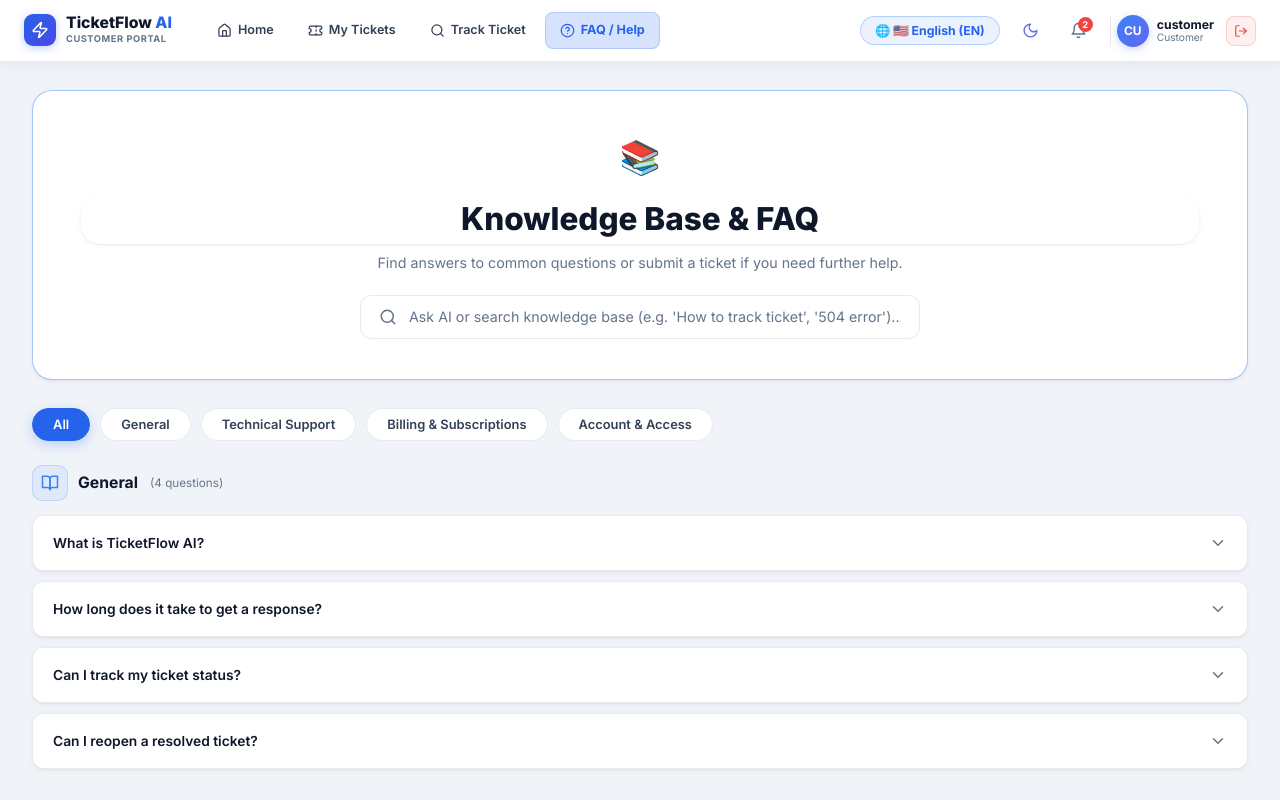
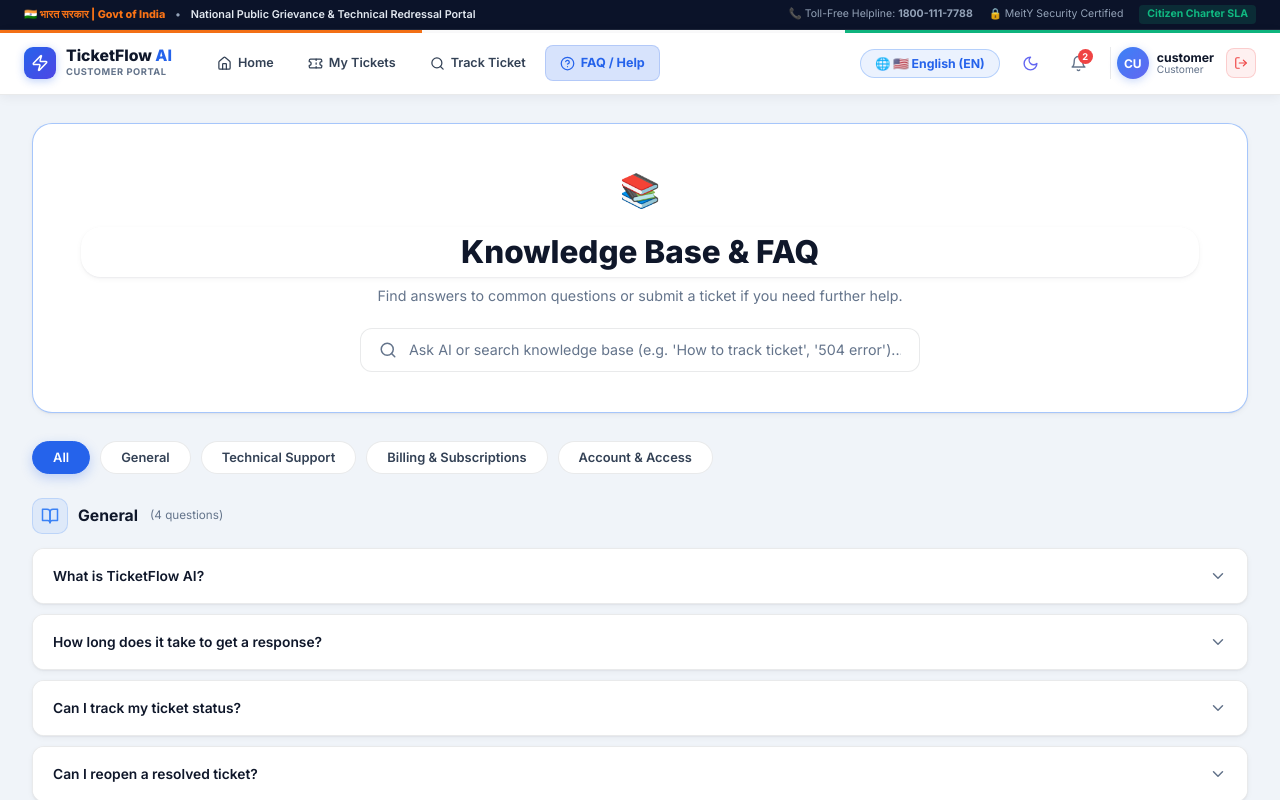
Before and after one commit to Deepakvk07/ticket-prioritization-system, a React (Vite) app in the folder frontend/: page /faq in a window 1280 px wide. Shown: the top 800 px of the page. Built offline with nearby package versions, Linux system fonts and the light colour scheme.

Commit message:
feat: add official Indian Government Public Grievance header ribbon, tricolor accent bar, and authentic Citizen Services Charter terminology

```diff
--- a/frontend/src/components/Topbar.jsx
+++ b/frontend/src/components/Topbar.jsx
@@ -104,11 +104,43 @@
   }
 
   return (
-    <header className="topbar" style={{
-      display: 'flex', alignItems: 'center', justifyContent: 'space-between',
-      padding: '0 24px', height: 62, background: 'var(--bg-surface)',
-      borderBottom: '1px solid var(--border)', sticky: 'top', zIndex: 1000
-    }}>
+    <>
+      {/* Official Government Public Grievance Top Bar */}
+      <div style={{
+        background: '#0b1329',
+        borderBottom: '1px solid rgba(255,255,255,0.08)',
+        padding: '5px 24px',
+        fontSize: '0.72rem',
+        color: '#94a3b8',
+        display: 'flex',
+        justifyContent: 'space-between',
+        alignItems: 'center',
+        flexWrap: 'wrap',
+        gap: 10
+      }}>
+        <div style={{ display: 'flex', alignItems: 'center', gap: 10, fontWeight: 600 }}>
+          <span style={{ display: 'inline-flex', alignItems: 'center', gap: 6, color: '#f97316', fontWeight: 800 }}>
+            🇮🇳 भारत सरकार | Govt of India
+          </span>
+          <span>•</span>
+          <span style={{ color: '#e2e8f0' }}>National Public Grievance & Technical Redressal Portal</span>
+        </div>
+        <div style={{ display: 'flex', alignItems: 'center', gap: 16, fontSize: '0.7rem' }}>
+          <span>📞 Toll-Free Helpline: <strong>1800-111-7788</strong></span>
+          <span>🔒 MeitY Security Certified</span>
+          <span style={{ background: 'rgba(16,185,129,0.15)', color: '#10b981', padding: '1px 8px', borderRadius: 4, fontWeight: 700 }}>
+            Citizen Charter SLA
+          </span>
+        </div>
+      </div>
+      {/* Tricolor Accent Strip */}
+      <div style={{ height: 3, background: 'linear-gradient(90deg, #f97316 33%, #ffffff 33% 66%, #10b981 66%)' }} />
+
+      <header className="topbar" style={{
+        display: 'flex', alignItems: 'center', justifyContent: 'space-between',
+        padding: '0 24px', height: 62, background: 'var(--bg-surface)',
+        borderBottom: '1px solid var(--border)', sticky: 'top', zIndex: 1000
+      }}>
       {/* Brand & Logo */}
       <div style={{ display: 'flex', alignItems: 'center', gap: 20 }}>
         <div onClick={() => navigate('/home')} style={{ display: 'flex', alignItems: 'center', gap: 10, cursor: 'pointer' }}>
@@ -333,5 +365,6 @@
         </div>
       )}
     </header>
+    </>
   )
 }
```
Also changed, not shown: frontend/src/lib/i18n.js.
